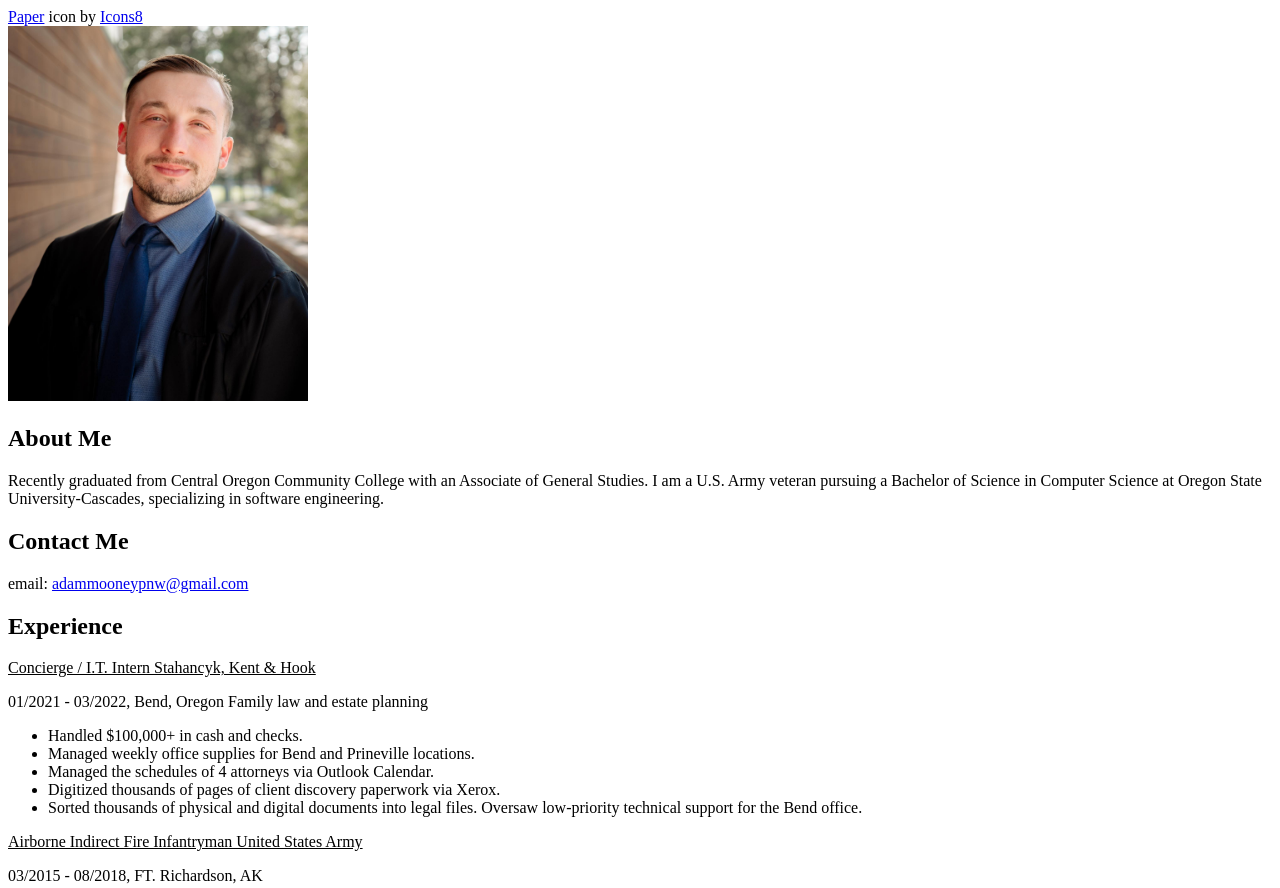
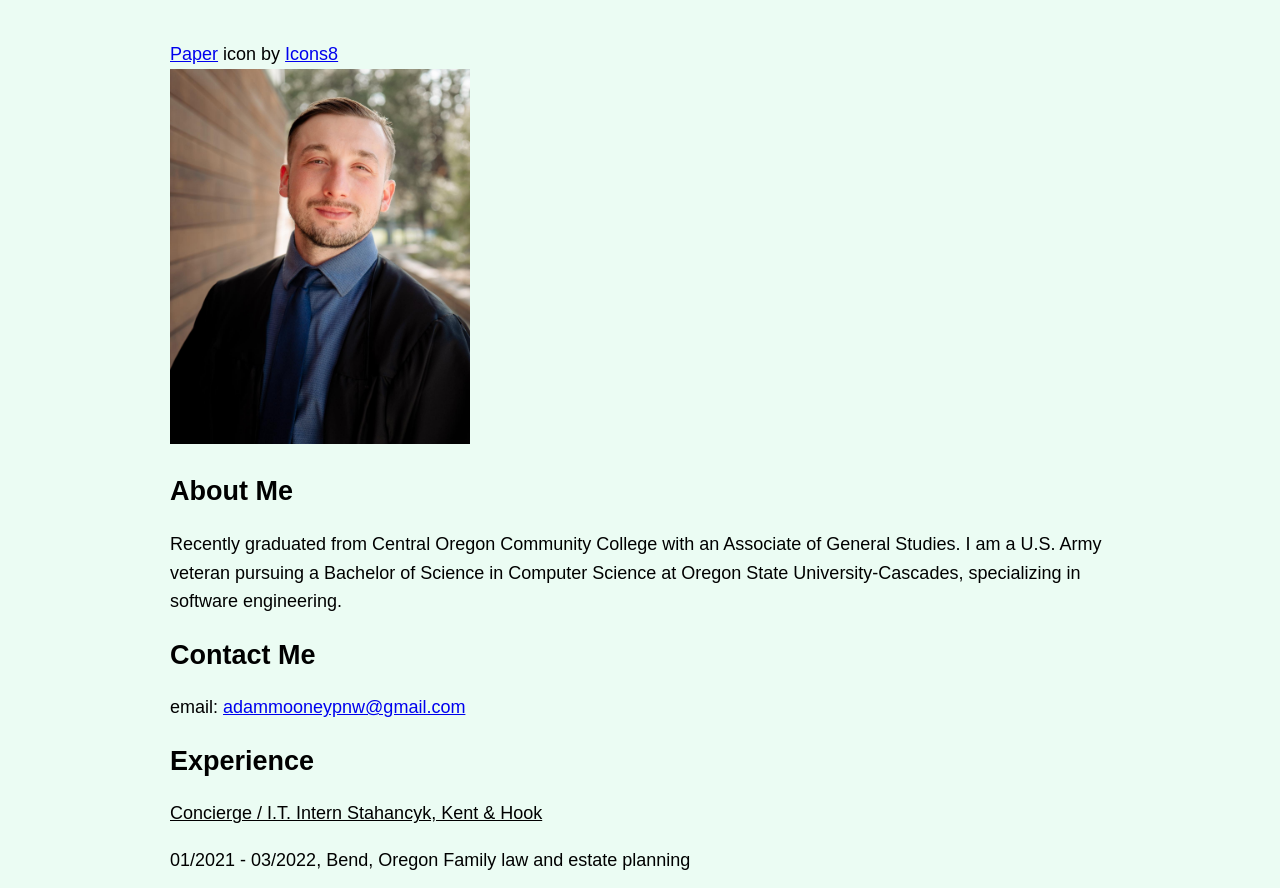
Before and after one commit to AdamMooney/AdamMooney.github.io, a plain HTML site: page index.html in a window 1280 px wide. Shown: the top 888 px of the page. Drawn offline with Linux system fonts and the light colour scheme.

Commit message:
Changes to be committed: 	new file:   CSS/style.css 	modified:   index.html

```diff
--- /dev/null
+++ b/CSS/style.css
@@ -0,0 +1,15 @@
+body {
+    background-color: #ebfcf3;
+    margin-top: 40px;
+    margin-left: auto;
+    margin-right: auto;
+    max-width: 940px;
+    font-family: Arial, Helvetica, sans-serif;
+    font-size: 18px;
+    line-height: 1.6;
+    color: #444444
+    padding: 10px;
+}
+h1,h2,h3 {
+    line-height: 1.2;
+}
--- a/index.html
+++ b/index.html
@@ -3,6 +3,7 @@
 <head>
     <title>Adam's Portfolio Page</title>
     <link rel="icon" type="image/png" href="images/favicon.png" />
+    <link rel="stylesheet" href="CSS/style.css"/>
 </head>
 <body>
     <a target="_blank" href="https://icons8.com/icon/Q0FWzYHTXzlx/papers">Paper</a> icon by <a target="_blank" href="https://icons8.com">Icons8</a>
@@ -67,7 +68,7 @@
 
         <p><u>Associate of General Studies</u></p>
         <p>Central Oregon Community College</p>
-        <p>GPA: 3.45</p>
+        <p>GPA: 3.5</p>
 
         <p><u>Bachelor of Computer Science</u></p>
         <p>Oregon State University-Cascades</p>
```
